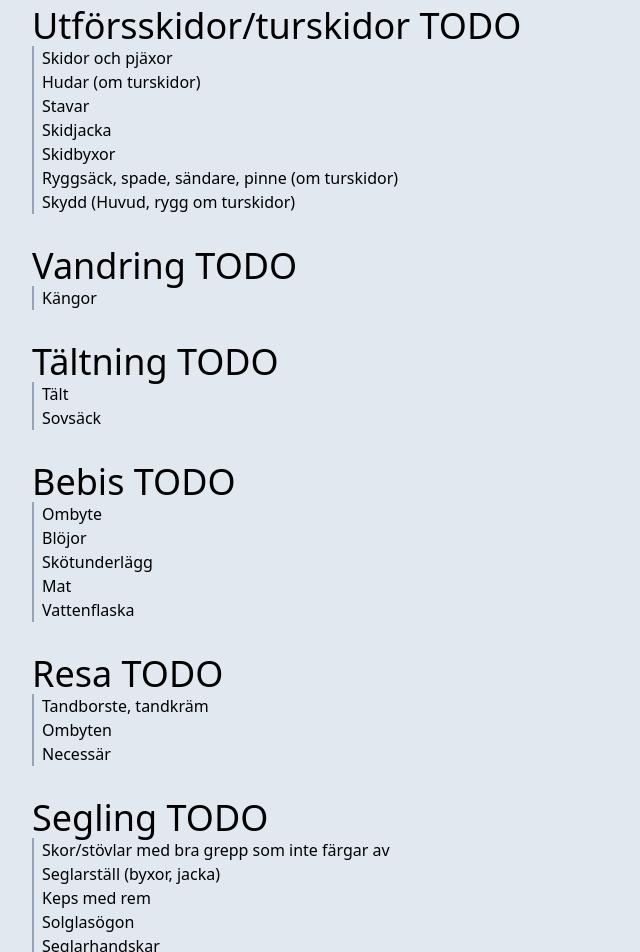
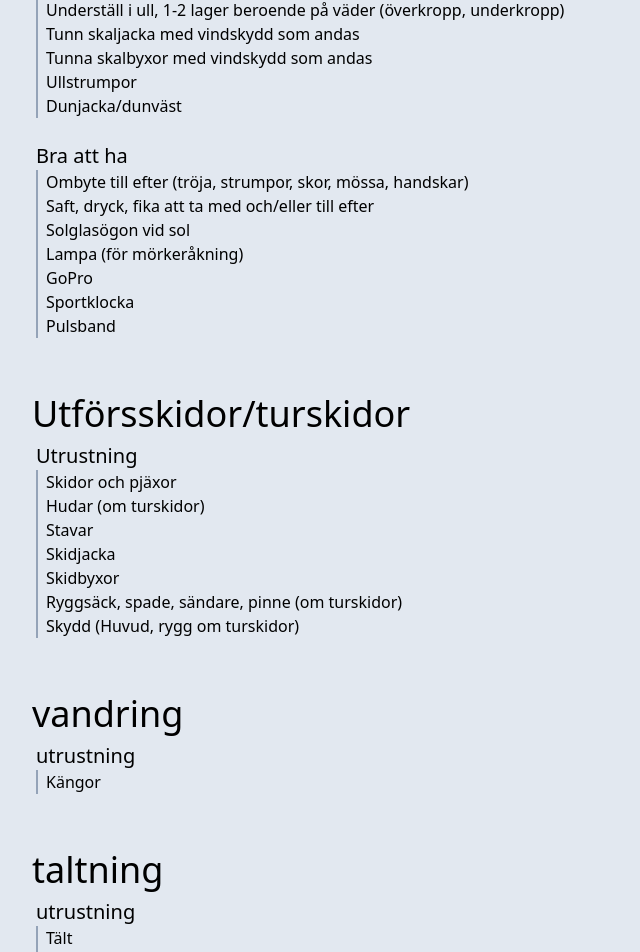
Before and after one commit to karlmovin/karlmovin.github.io, a React (Vite) app: page /packning in a window 1280 px wide. Shown: the part 1490-2442 px from the top of the page, without its empty margins (0-640 px from the left). Built offline with nearby package versions, Linux system fonts and the light colour scheme.

Commit message:
refactor

```diff
--- a/src/Nav.tsx
+++ b/src/Nav.tsx
@@ -79,7 +79,7 @@ function Nav() {
                   isActive ? "nav-active" : isPending ? "" : "nav-inactive"
                 }
               >
-                Bokanteckningar
+                Böcker
               </NavLink>
             </li>
             <li>
--- a/src/routes/books.tsx
+++ b/src/routes/books.tsx
@@ -3,12 +3,7 @@ import BookList from "../components/BookList";
 
 export default function Books() {
   return (
-    <>
     <main className="flex flex-col gap-4 container max-w-screen-xl">
-        <section>
-          <p className="text-4xl">Anteckningar från böcker</p>
-        </section>
-
       <section>
         <p className="text-2xl">Pågående böcker</p>
         <BookList
@@ -30,6 +25,5 @@ export default function Books() {
         />
       </section>
     </main>
-    </>
   );
 }
--- a/src/routes/packning.tsx
+++ b/src/routes/packning.tsx
@@ -1,165 +1,179 @@
 export default function Packning() {
+  const packningData = [
+    {
+      title: "Skridsko",
+      data: [
+        {
+          title: "Utrustning",
+          items: [
+            "Skridskor och pjäxor",
+            "Isdubbar",
+            "Ispikar",
+            "Ryggsäck, grenrem, kastlina, visselpipa",
+            "Skydd (Huvud, Knä, Armbåge)",
+          ],
+        },
+        {
+          title: "Kläder",
+          items: [
+            "Mössa/Balaklava, Buff",
+            "Tumvantar/fingervantar, ej för tunna",
+            "Underställ i ull, 1-2 lager beroende på väder (överkropp, underkropp)",
+            "Tunn skaljacka med vindskydd som andas",
+            "Tunna skalbyxor med vindskydd som andas",
+            "Ullstrumpor",
+            "Dunjacka (i ryggsäcken under skrinnande)",
+          ],
+        },
+        {
+          title: "Bra att ha",
+          items: [
+            "Sittunderlag",
+            "Karta över området",
+            "Kompass",
+            "Solglasögon vid sol",
+            "Lampa (för mörkeråkning)",
+            "Överlevnadskit",
+            "Handduk",
+            "Liten slip",
+            "Lina m magnet stark nog att hålla skridsko",
+            "GoPro",
+            "Sportklocka",
+            "Pulsband",
+          ],
+        },
+        {
+          title: "Inuti ryggsäcken",
+          items: [
+            "Matsäck (1 macka per mil vid normala förhållanden om längre än 2h skrinnande)",
+            "Energi on the go, e.g. jägarblandning, saft",
+            "Vätska (minst 1-2 liter)",
+            "Värmande dryck i termos",
+            "Underkläder",
+            "Strumpor",
+            "Våtsockor/plastpåsar för blöta pjäxor",
+            "Tröjor",
+            "Vattentät jacka",
+            "Plastsäck om ombytesjacka ej vattentät",
+            "Byxor",
+            "Vattentäta påsar att förvara kläderna i",
+          ],
+        },
+      ],
+    },
+    {
+      title: "Längdskidåkning (klassisk/skate)",
+      data: [
+        {
+          title: "Utrustning",
+          items: ["Skidor och pjäxor (för klassisk och för skate)", "Stavar"],
+        },
+        {
+          title: "Kläder",
+          items: [
+            "Mössa/Balaklava, Buff",
+            "Tumvantar/fingervantar, tunna och mellantjocka för kallt väder",
+            "Underställ i ull, 1-2 lager beroende på väder (överkropp, underkropp)",
+            "Tunn skaljacka med vindskydd som andas",
+            "Tunna skalbyxor med vindskydd som andas",
+            "Ullstrumpor",
+            "Dunjacka/dunväst",
+          ],
+        },
+        {
+          title: "Bra att ha",
+          items: [
+            "Ombyte till efter (tröja, strumpor, skor, mössa, handskar)",
+            "Saft, dryck, fika att ta med och/eller till efter",
+            "Solglasögon vid sol",
+            "Lampa (för mörkeråkning)",
+            "GoPro",
+            "Sportklocka",
+            "Pulsband",
+          ],
+        },
+      ],
+    },
+    {
+      title: "Utförsskidor/turskidor",
+      data: [
+        {
+          title: "Utrustning",
+          items: [
+            "Skidor och pjäxor",
+            "Hudar (om turskidor)",
+            "Stavar",
+            "Skidjacka",
+            "Skidbyxor",
+            "Ryggsäck, spade, sändare, pinne (om turskidor)",
+            "Skydd (Huvud, rygg om turskidor)",
+          ],
+        },
+      ],
+    },
+    { title: "vandring", data: [{ title: "utrustning", items: ["Kängor"] }] },
+    {
+      title: "taltning",
+      data: [{ title: "utrustning", items: ["Tält", "Sovsäck"] }],
+    },
+    {
+      title: "bebis",
+      data: [
+        {
+          title: "skötväska",
+          items: ["Ombyte", "Blöjor", "Skötunderlägg", "Mat", "Vattenflaska"],
+        },
+      ],
+    },
+    {
+      title: "resa",
+      data: [
+        {
+          title: "resväska",
+          items: ["Tandborste, tandkräm", "Ombyten", "Necessär"],
+        },
+      ],
+    },
+    {
+      title: "segling",
+      data: [
+        {
+          title: "xxx",
+          items: [
+            "Skor/stövlar med bra grepp som inte färgar av",
+            "Seglarställ (byxor, jacka)",
+            "Keps med rem",
+            "Solglasögon",
+            "Seglarhandskar",
+            "Ombyte",
+          ],
+        },
+      ],
+    },
+  ];
+
   return (
     <main className="flex flex-col gap-8 container max-w-screen-xl">
-      <section id="skridskopackning">
-        <p className="text-4xl">Skridsko</p>
+      {packningData.map(({ title, data }) => (
+        <section id={title}>
+          <p className="text-4xl">{title}</p>
           <div className="mt-2 ml-1 flex flex-row">
             <div className="flex-1 ">
-            <p className="text-xl">Utrustning</p>
+              {data.map(({ title: dataTitle, items }) => (
+                <>
+                  <p className="text-xl">{dataTitle}</p>
                   <ol className="border-double border-l-2 border-slate-400 pl-2">
-              <li>Skridskor och pjäxor</li>
-              <li>Isdubbar</li>
-              <li>Ispikar</li>
-              <li>Ryggsäck, grenrem, kastlina, visselpipa</li>
-              <li>Skydd (Huvud, Knä, Armbåge)</li>
+                    {items.map((item) => (
+                      <li key={item}>{item}</li>
+                    ))}
                   </ol>
                   <br />
-            <p className="text-xl">Kläder</p>
-            <ol className="border-double border-l-2 border-slate-400 pl-2">
-              <li>Mössa/Balaklava, Buff</li>
-              <li>Tumvantar/fingervantar, ej för tunna</li>
-              <li>
-                Underställ i ull, 1-2 lager beroende på väder (överkropp,
-                underkropp)
-              </li>
-              <li>Tunn skaljacka med vindskydd som andas</li>
-              <li>Tunna skalbyxor med vindskydd som andas</li>
-              <li>Ullstrumpor</li>
-              <li>Dunjacka (i ryggsäcken under skrinnande)</li>
-            </ol>
-            <br />
-            <p className="text-lg">Bra att ha</p>
-            <ol className="border-double border-l-2 border-slate-400 pl-2">
-              <li>Sittunderlag</li>
-              <li>Karta över området</li>
-              <li>Kompass</li>
-              <li>Solglasögon vid sol</li>
-              <li>Lampa (för mörkeråkning)</li>
-              <li>Överlevnadskit</li>
-              <li>Handduk</li>
-              <li>Liten slip</li>
-              <li>Lina m magnet stark nog att hålla skridsko</li>
-              <li>GoPro</li>
-              <li>Sportklocka</li>
-              <li>Pulsband</li>
-            </ol>
-          </div>
-          <div className="flex-1">
-            <p className="text-xl">Inuti ryggsäcken</p>
-            <ol className="border-double border-l-2 border-slate-400 pl-2">
-              <p className="text-lg">Energi</p>
-              <li>
-                Matsäck (1 macka per mil vid normala förhållanden om längre än
-                2h skrinnande)
-              </li>
-              <li>Energi on the go, e.g. jägarblandning, saft</li>
-              <li>Vätska (minst 1-2 liter)</li>
-              <li>Värmande dryck i termos</li>
-              <br />
-              <p className="text-lg">Ombyte</p>
-              <li>Underkläder</li>
-              <li>Strumpor</li>
-              <li>Våtsockor/plastpåsar för blöta pjäxor</li>
-              <li>Tröjor</li>
-              <li>Vattentät jacka</li>
-              <li>Plastsäck om ombytesjacka ej vattentät</li>
-              <li>Byxor</li>
-              <li>Vattentäta påsar att förvara kläderna i</li>
-            </ol>
+                </>
+              ))}
             </div>
           </div>
         </section>
-      <section id="längd">
-        <p className="text-4xl">Längdskidåkning (klassisk/skate)</p>
-        <div className="mt-2 ml-1">
-          <p className="text-xl">Utrustning</p>
-          <ol className="border-double border-l-2 border-slate-400 pl-2">
-            <li>Skidor och pjäxor (för klassisk och för skate)</li>
-            <li>Stavar</li>
-          </ol>
-          <br />
-          <p className="text-xl">Kläder</p>
-          <ol className="border-double border-l-2 border-slate-400 pl-2">
-            <li>Mössa/Balaklava, Buff</li>
-            <li>
-              Tumvantar/fingervantar, tunna och mellantjocka för kallt väder
-            </li>
-            <li>
-              Underställ i ull, 1-2 lager beroende på väder (överkropp,
-              underkropp)
-            </li>
-            <li>Tunn skaljacka med vindskydd som andas</li>
-            <li>Tunna skalbyxor med vindskydd som andas</li>
-            <li>Ullstrumpor</li>
-            <li>Dunjacka/dunväst</li>
-          </ol>
-          <br />
-          <p className="text-lg">Bra att ha</p>
-          <ol className="border-double border-l-2 border-slate-400 pl-2">
-            <li>Ombyte till efter (tröja, strumpor, skor, mössa, handskar)</li>
-            <li>Saft, dryck, fika att ta med och/eller till efter</li>
-            <li>Solglasögon vid sol</li>
-            <li>Lampa (för mörkeråkning)</li>
-            <li>GoPro</li>
-            <li>Sportklocka</li>
-            <li>Pulsband</li>
-          </ol>
-        </div>
-      </section>
-      <section id="utför">
-        <p className="text-4xl">Utförsskidor/turskidor TODO</p>
-        <ol className="border-double border-l-2 border-slate-400 pl-2">
-          <li>Skidor och pjäxor</li>
-          <li>Hudar (om turskidor)</li>
-          <li>Stavar</li>
-          <li>Skidjacka</li>
-          <li>Skidbyxor</li>
-          <li>Ryggsäck, spade, sändare, pinne (om turskidor)</li>
-          <li>Skydd (Huvud, rygg om turskidor)</li>
-        </ol>
-      </section>
-      <section id="vandring">
-        <p className="text-4xl">Vandring TODO</p>
-        <ol className="border-double border-l-2 border-slate-400 pl-2">
-          <li>Kängor</li>
-        </ol>
-      </section>
-      <section id="tältning">
-        <p className="text-4xl">Tältning TODO</p>
-        <ol className="border-double border-l-2 border-slate-400 pl-2">
-          <li>Tält</li>
-          <li>Sovsäck</li>
-        </ol>
-      </section>
-      <section id="bebis">
-        <p className="text-4xl">Bebis TODO</p>
-        <ol className="border-double border-l-2 border-slate-400 pl-2">
-          <li>Ombyte</li>
-          <li>Blöjor</li>
-          <li>Skötunderlägg</li>
-          <li>Mat</li>
-          <li>Vattenflaska</li>
-        </ol>
-      </section>
-      <section id="resa">
-        <p className="text-4xl">Resa TODO</p>
-        <ol className="border-double border-l-2 border-slate-400 pl-2">
-          <li>Tandborste, tandkräm</li>
-          <li>Ombyten</li>
-          <li>Necessär</li>
-        </ol>
-      </section>
-      <section id="segling">
-        <p className="text-4xl">Segling TODO</p>
-        <ol className="border-double border-l-2 border-slate-400 pl-2">
-          <li>Skor/stövlar med bra grepp som inte färgar av</li>
-          <li>Seglarställ (byxor, jacka)</li>
-          <li>Keps med rem</li>
-          <li>Solglasögon</li>
-          <li>Seglarhandskar</li>
-          <li>Ombyte</li>
-        </ol>
-      </section>
+      ))}
     </main>
   );
 }
--- a/src/routes/todos.tsx
+++ b/src/routes/todos.tsx
@@ -2,7 +2,6 @@ const todos = [
   "lägg till funktion att filtrera böcker på genre",
   "förbättra packlistvisningen, gör den dynamisk",
   "gör klart packlistorna",
-  "presentera bokmärken bättre, kanske som kort?",
 ];
 
 export default function Todos() {
```
Also changed, not shown: src/routes/links.tsx (+39 -1 lines). Lines whose indentation alone changed are shown as unchanged.
